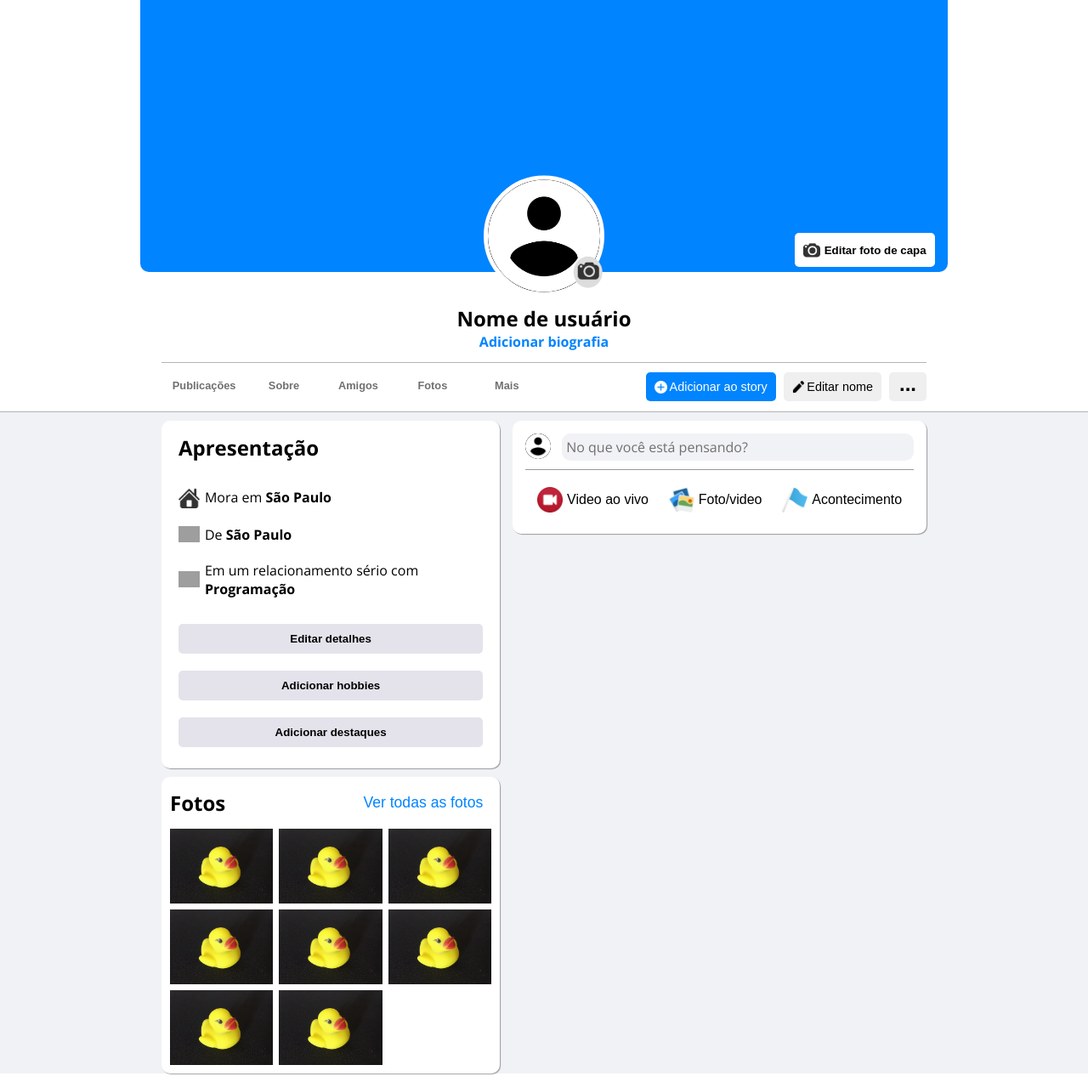
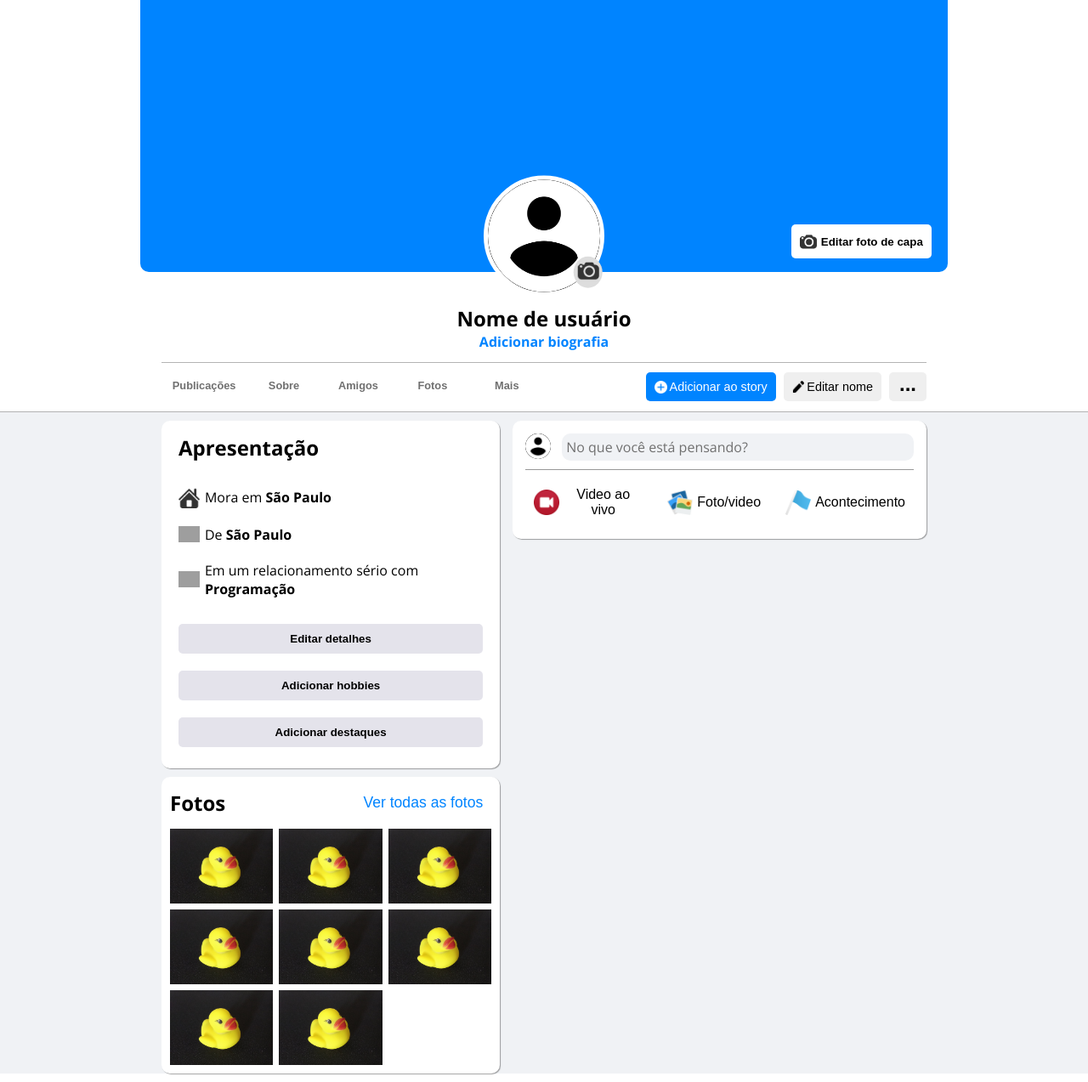
Before and after one commit to PauloHenriqueMagno/Curriculo, a PHP site: page /face/face.html in a window 1280 px wide. Shown: the whole page at 85% size. Run offline with PHP 8.4, Linux system fonts and the light colour scheme; grey boxes are pictures that could not be loaded.

Commit message:
Update face

```diff
--- a/face/face.css
+++ b/face/face.css
@@ -73,8 +73,7 @@ header{
 }
 .header_background_button{
     position: absolute;
-    right: 1.2vw;
-    margin-bottom: 6px;
+    right: 1.5vw;
     background-color: rgb(255, 255, 255);
     display: flex;
     align-items: center;
@@ -82,6 +81,7 @@ header{
     padding: 10px;
     border-radius: 5px;
     font-weight: 600;
+    transform: translateY(-40%);
 }
 .header_background_button img{
     width: 1.5em;
@@ -267,14 +267,14 @@ main .main_stick_menu_right li:nth-child(1) button img{
 main div.container.flex{
     margin: 10px auto;
     padding: 0 10%;
-    gap: 15px;
+    gap: 1rem;
     flex-direction: column;
 }
 
 /*ASIDE*/
 aside.main_content_aside{
     flex-direction: column;
-    gap: 10px;
+    gap: 1rem;
     justify-content: flex-start;
 }
 .main_content_aside .presentation{
@@ -337,6 +337,7 @@ aside.main_content_aside{
 /*CONTENT*/
 .main_content{
     margin: 0px 0px 0px 0px;
+    gap: 10px;
 }
 .main_content_post_send{
     width: 100%;
@@ -366,12 +367,15 @@ aside.main_content_aside{
 }
 .main_content_post_send_buttons{
     margin-top: 10px;
-    justify-content: space-evenly
+    justify-content: space-evenly;
+    flex-wrap: wrap;
 }
 .main_content_post_send_buttons button{
     background-color: white;
     display: flex;
+    justify-content: center;
     align-items: center;
+    width: 100%;
     font-size: 1rem;
     padding: 10px;
     border-radius: 10px;
@@ -482,16 +486,22 @@ aside.main_content_aside{
         padding: 0;
         margin: 10px auto;
         flex-direction: row;
+        gap: 15px
     }
     /*ASIDE*/
     aside.main_content_aside{
         flex-basis: 45%;
+        gap: 10px;
     }
     /*ASIDE*/
 
     /*CONTENT*/
     .main_content{
         flex-basis: 55%;
+        gap: 10px
+    }
+    .main_content_post_send_buttons{
+        flex-wrap: nowrap;
     }
     /*CONTENT*/
 
```
